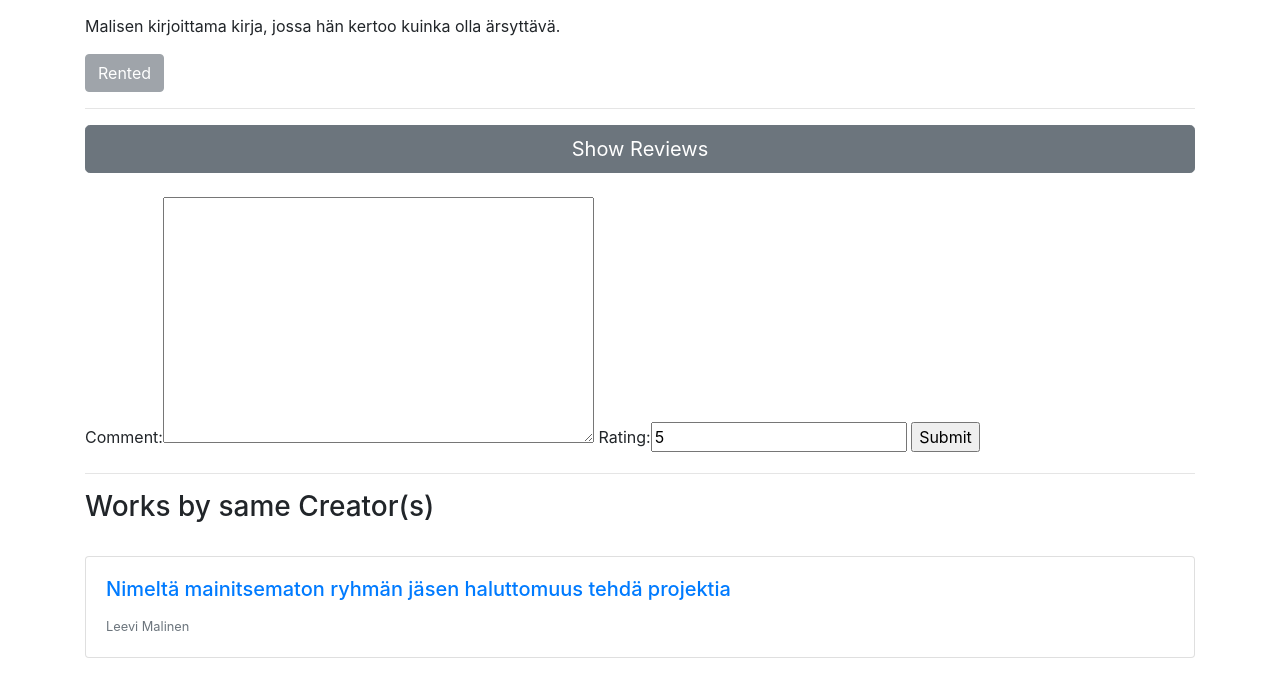
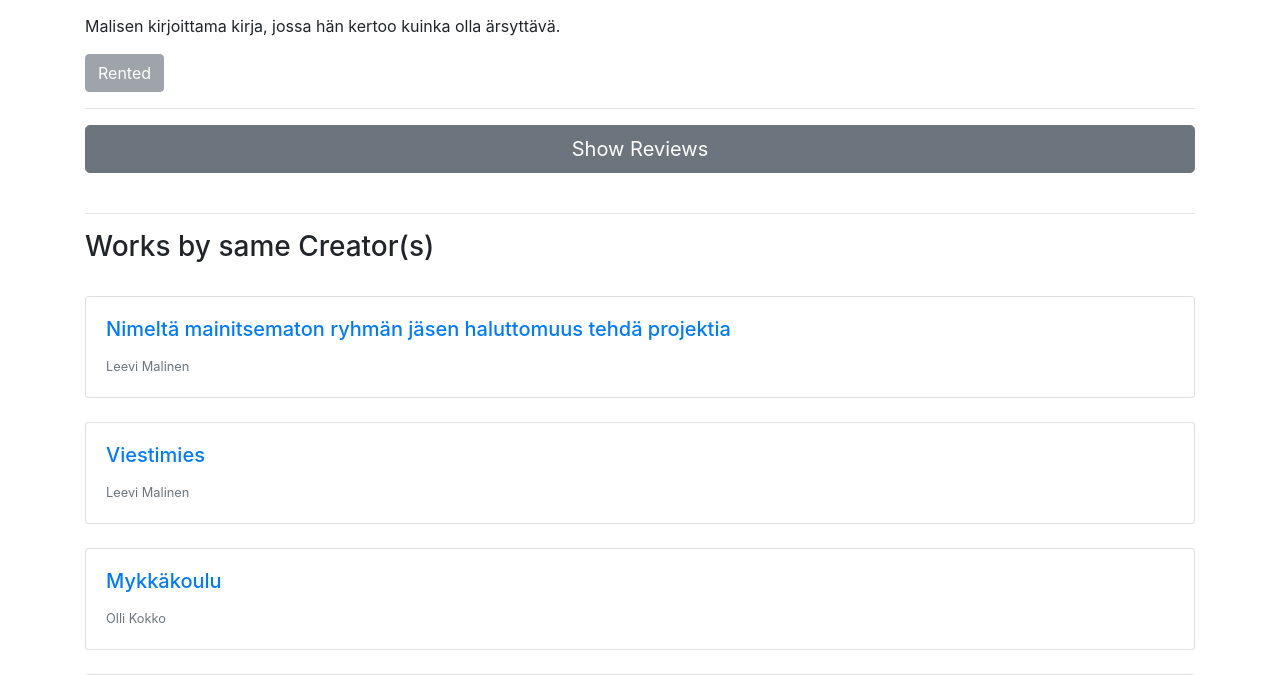
Before and after one commit to hamk-webdev-intip19x6/os_project, a Django app: page /work/1/ in a window 1280 px wide. Shown: the part 307-982 px from the top of the page. Run offline with Django 3.2, Linux system fonts and the light colour scheme; a user stored in the database is signed in; data comes from the database, SQL or seed files in the repository; both versions use the stored data as it was after the commit; some libraries are stand-ins or nearby versions.

Commit message:
Korjattu nappi reviews

```diff
--- a/mysite/rental_system/templates/rental_system/work.html
+++ b/mysite/rental_system/templates/rental_system/work.html
@@ -30,6 +30,7 @@
         <button id="toggle_reviews" class="btn btn-secondary btn-lg btn-block">Show Reviews</button>
         <br>
         </div>
+        <div id="ratings" style="display: none;">
         {% if user.is_authenticated %}
         {% if not commented %}
         <form method="post">
@@ -41,7 +42,6 @@
         <p>You can edit your reviews <a href="{% url 'reviews' %}">here</a></p>
         {% endif %}
         {% endif %}
-        <div id="ratings" style="display: none;">
             {% if ratings %}
             {% for rating in ratings %}
             {% if rating.visible %}
--- a/mysite/rental_system/views.py
+++ b/mysite/rental_system/views.py
@@ -87,7 +87,7 @@ def reviews(request):
 @login_required
 def disable_review(request, rating_id):
     current_user = request.user
-    rating = Rating.objects.get(user_id = current_user.id, pk = rating_id)
+    rating = get_object_or_404(Rating, user_id = current_user.id, pk = rating_id)
     rating.visible = False
     rating.save()
     return redirect('reviews')
@@ -95,7 +95,7 @@ def disable_review(request, rating_id):
 @login_required
 def edit_review(request, rating_id):
     user = request.user
-    ratings = Rating.objects.get(user_id = user, pk = rating_id)
+    ratings = get_object_or_404(Rating, user_id = user, pk = rating_id, visible = True)
     form = RatingForm(initial={'comment': ratings.comment, 'rating': ratings.rating})
     if request.method == 'POST':
         form = RatingForm(request.POST)
```
Also changed, not shown: mysite/db.sqlite3.
